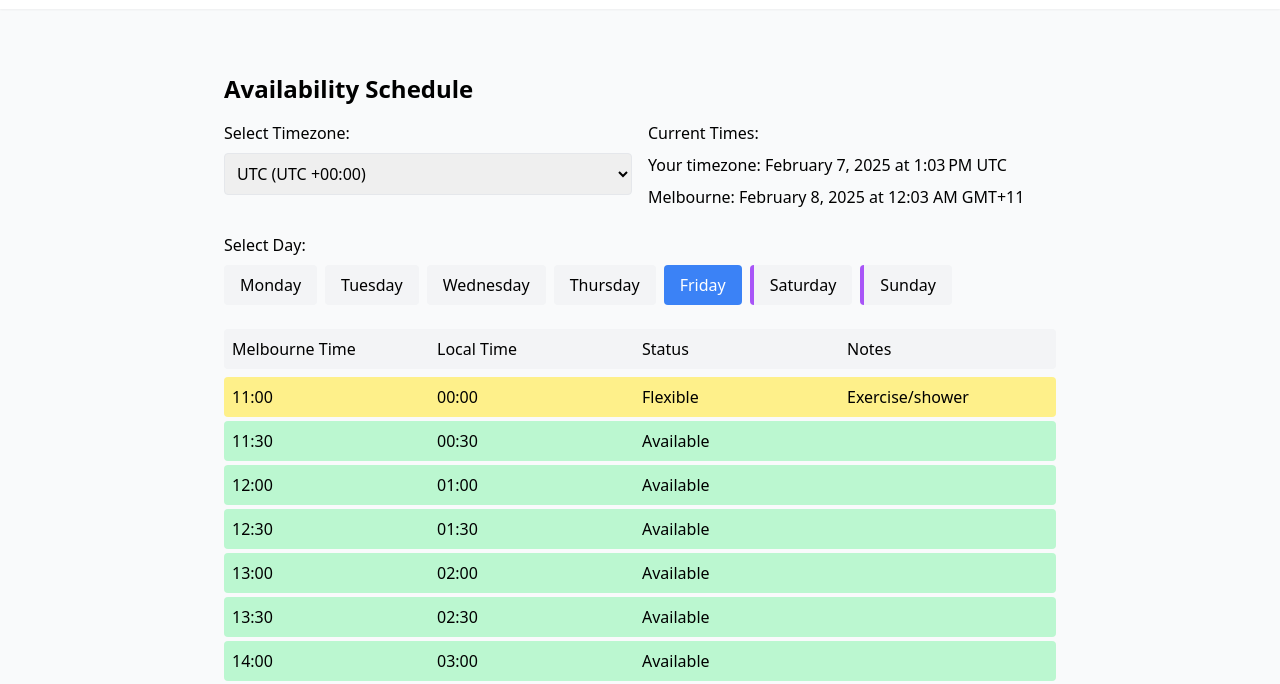
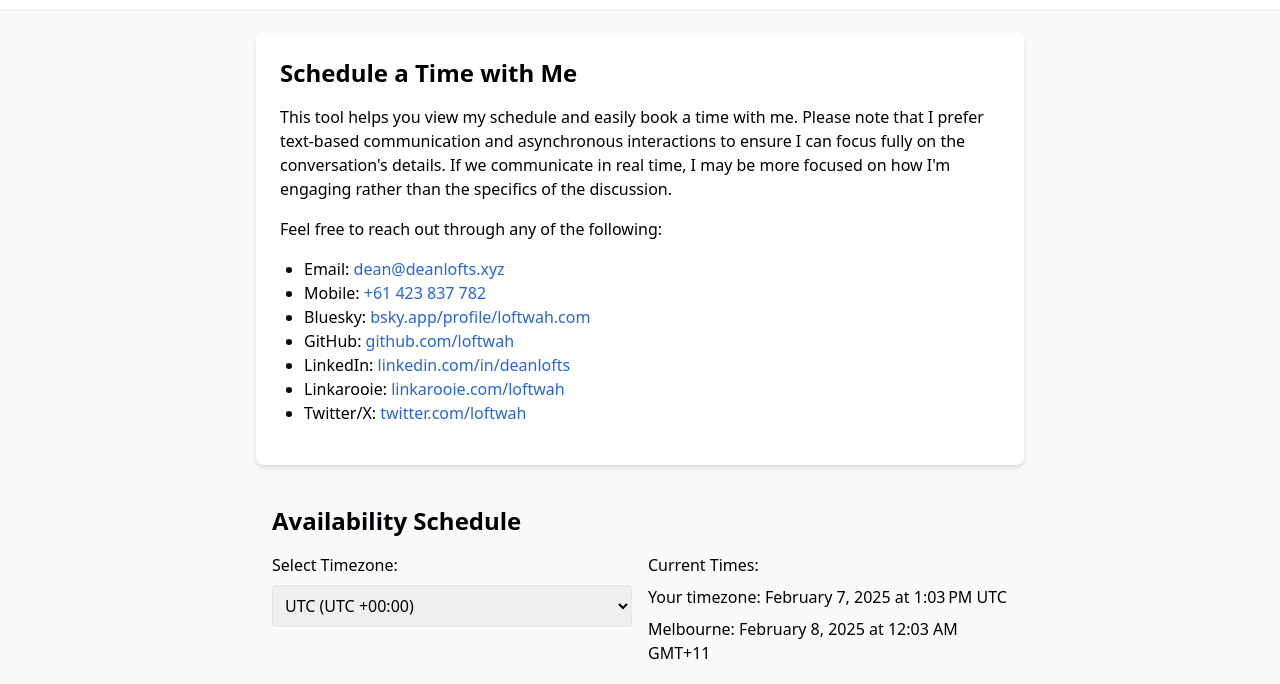
Before and after one commit to loftwah/blog, an Astro site: page /schedule in a window 1280 px wide. Shown: the part 43-727 px from the top of the page. Built offline with nearby package versions, Linux system fonts and the light colour scheme; Astro itself is replaced by a stand-in of ours.

Commit message:
progress

```diff
--- a/src/components/Schedule.tsx
+++ b/src/components/Schedule.tsx
@@ -102,7 +102,7 @@ const Schedule: React.FC = () => {
   const [timezones, setTimezones] = useState<string[]>([]);
   const [currentTime, setCurrentTime] = useState<DateTime>(DateTime.now());
   const defaultUIIndex = DateTime.now().weekday === 7 ? 6 : DateTime.now().weekday - 1;
-  const [selectedDay, setSelectedDay] = useState<number>(defaultUIIndex);
+  const [selectedDay, setSelectedDay] = useState<number>((DateTime.now().weekday - 1) % 7);
 
   // Expanded timezone list
   useEffect(() => {
--- a/src/pages/schedule.astro
+++ b/src/pages/schedule.astro
@@ -13,8 +13,34 @@ import ScheduleComponent from '../components/Schedule';
   </head>
   <body class="bg-gray-50">
     <Header />
-    <main>
-      <ScheduleComponent client:load />
+    <main class="container mx-auto p-6">
+      <div class="max-w-3xl mx-auto">
+        <section class="bg-white shadow-md rounded-lg p-6">
+          <h1 class="text-2xl font-bold mb-4">Schedule a Time with Me</h1>
+          <p class="mb-4">
+            This tool helps you view my schedule and easily book a time with me.
+            Please note that I prefer text-based communication and asynchronous interactions
+            to ensure I can focus fully on the conversation's details. If we communicate
+            in real time, I may be more focused on how I'm engaging rather than the specifics
+            of the discussion.
+          </p>
+          <p class="mb-4">
+            Feel free to reach out through any of the following:
+          </p>
+          <ul class="list-disc pl-6 mb-4">
+            <li>Email: <a href="mailto:dean@deanlofts.xyz" class="text-blue-600">dean@deanlofts.xyz</a></li>
+            <li>Mobile: <a href="tel:+61423837782" class="text-blue-600">+61 423 837 782</a></li>
+            <li>Bluesky: <a href="https://bsky.app/profile/loftwah.com" class="text-blue-600">bsky.app/profile/loftwah.com</a></li>
+            <li>GitHub: <a href="https://github.com/loftwah" class="text-blue-600">github.com/loftwah</a></li>
+            <li>LinkedIn: <a href="https://www.linkedin.com/in/deanlofts" class="text-blue-600">linkedin.com/in/deanlofts</a></li>
+            <li>Linkarooie: <a href="https://linkarooie.com/loftwah" class="text-blue-600">linkarooie.com/loftwah</a></li>
+            <li>Twitter/X: <a href="https://twitter.com/loftwah" class="text-blue-600">twitter.com/loftwah</a></li>
+          </ul>
+        </section>
+        <section class="mt-6">
+          <ScheduleComponent client:load />
+        </section>
+      </div>
     </main>
     <Footer />
   </body>
```
